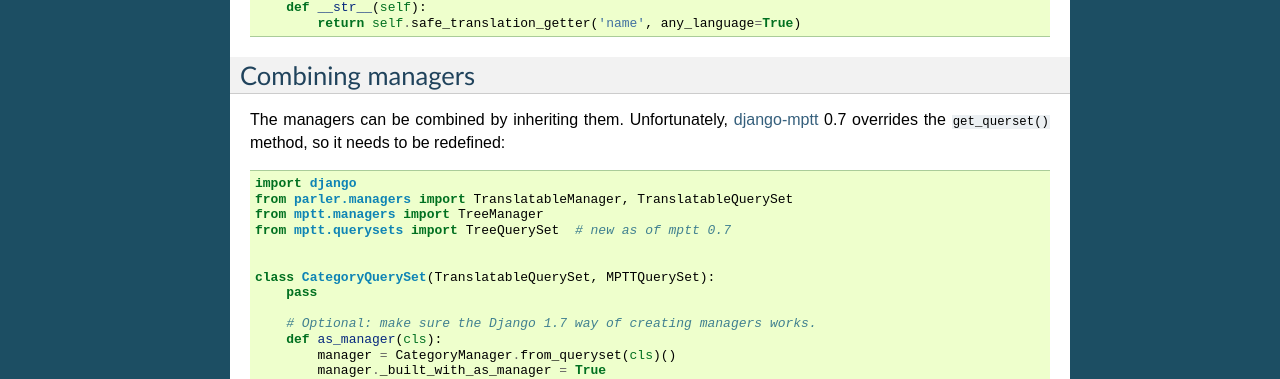
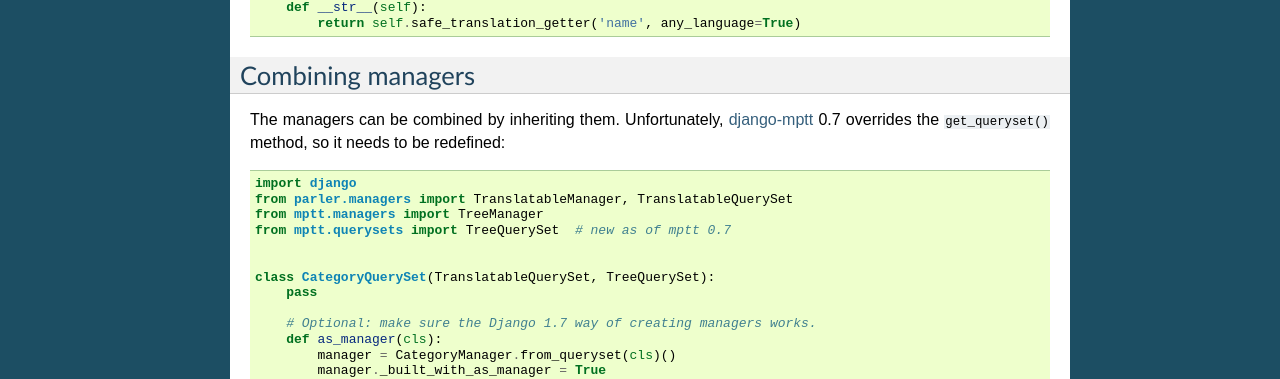
Before and after one commit to django-parler/django-parler, a Sphinx documentation site: the page built from docs/advanced/mptt.rst, in a window 1280 px wide. Shown: the part 710-1089 px from the top of the page. Built offline with Sphinx 7.4.7, drawn with Linux system fonts in a browser that asks for light colours; the version number is read from the project's files by our own code.

Commit message:
Fix typos in mptt.rst

```diff
--- a/docs/advanced/mptt.rst
+++ b/docs/advanced/mptt.rst
@@ -50,7 +50,7 @@
 ------------------
 
 The managers can be combined by inheriting them.
-Unfortunately, django-mptt_ 0.7 overrides the ``get_querset()`` method,
+Unfortunately, django-mptt_ 0.7 overrides the ``get_queryset()`` method,
 so it needs to be redefined:
 
 .. code-block:: python
@@ -61,7 +61,7 @@
         from mptt.querysets import TreeQuerySet  # new as of mptt 0.7
 
 
-        class CategoryQuerySet(TranslatableQuerySet, MPTTQuerySet):
+        class CategoryQuerySet(TranslatableQuerySet, TreeQuerySet):
             pass
 
             # Optional: make sure the Django 1.7 way of creating managers works.
```
